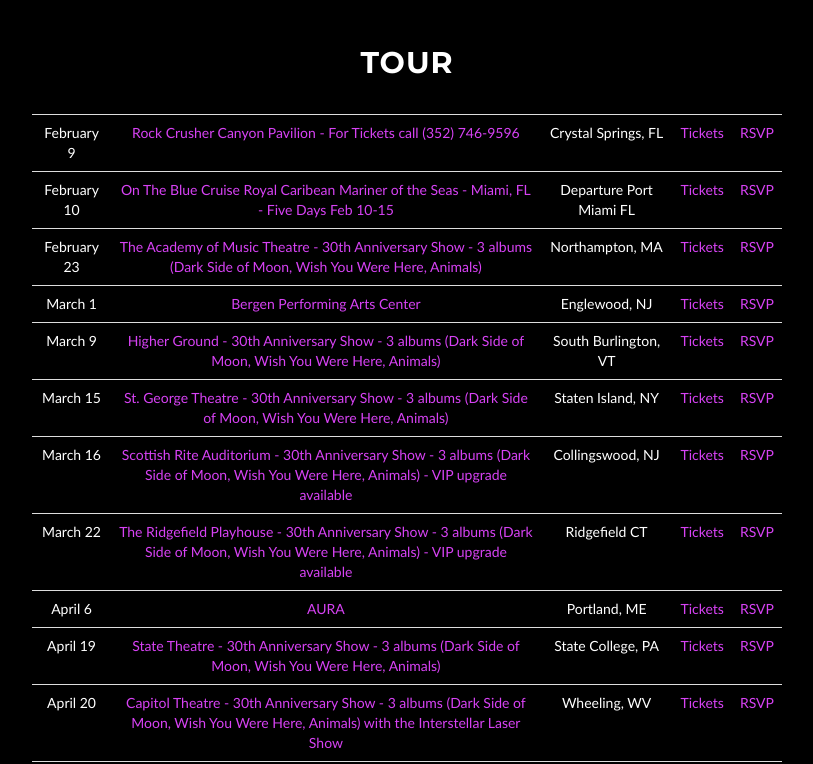
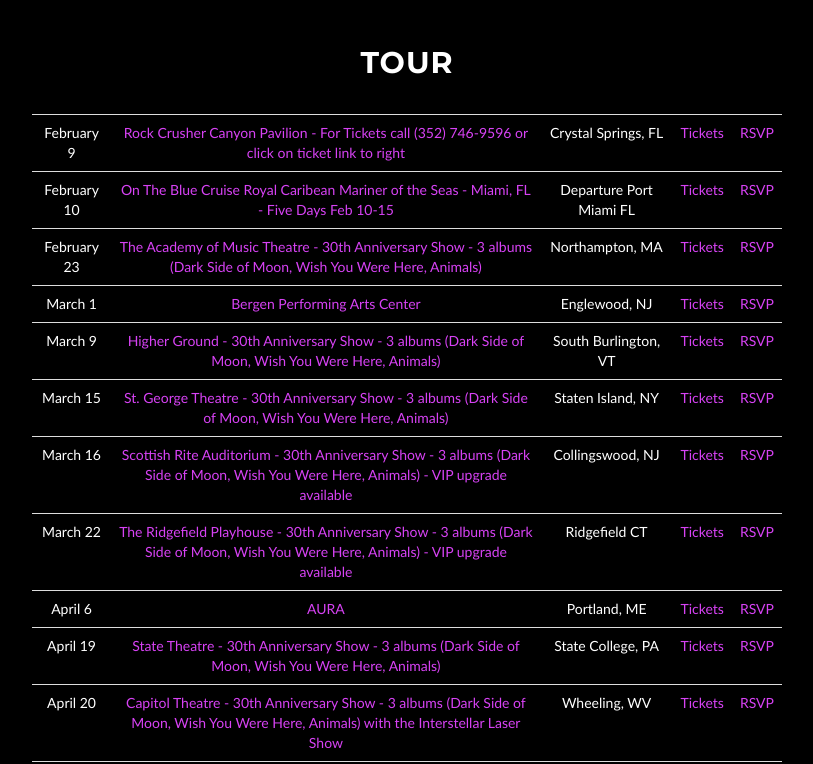
Before and after one commit to machineweb/machineweb.github.io, a Jekyll site: the page built from index.html, in a window 1280 px wide and 900 px high, scrolled down 768 px, cut to the strip 136-900 px from the top of the window. Shown: the whole strip, without its empty margins (233-1046 px from the left). Built offline with Jekyll 4.4.1, drawn with Linux system fonts in a browser that asks for light colours; comment, search, counter and statistics services are not loaded.

Commit message:
Updated tour

```diff
--- a/_data/tour.yml
+++ b/_data/tour.yml
@@ -3635,7 +3635,7 @@
     order: "1551410000009"
 
   - date: "February 9 2019"
-    venue: "Rock Crusher Canyon Pavilion - For Tickets call (352) 746-9596"
+    venue: "Rock Crusher Canyon Pavilion - For Tickets call (352) 746-9596 or click on ticket link to right"
     venue-url: "https://rockcrusherevents.com/"
     location: "Crystal Springs, FL"
     tickets-url: "https://www.eventbrite.com/e/the-machine-performs-pink-floyd-tickets-55349139767?aff=ebdssbdestsearch"
```
